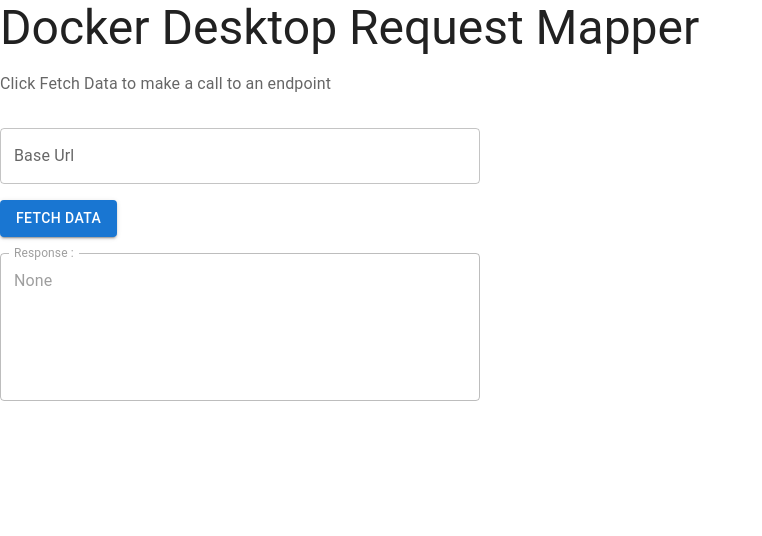
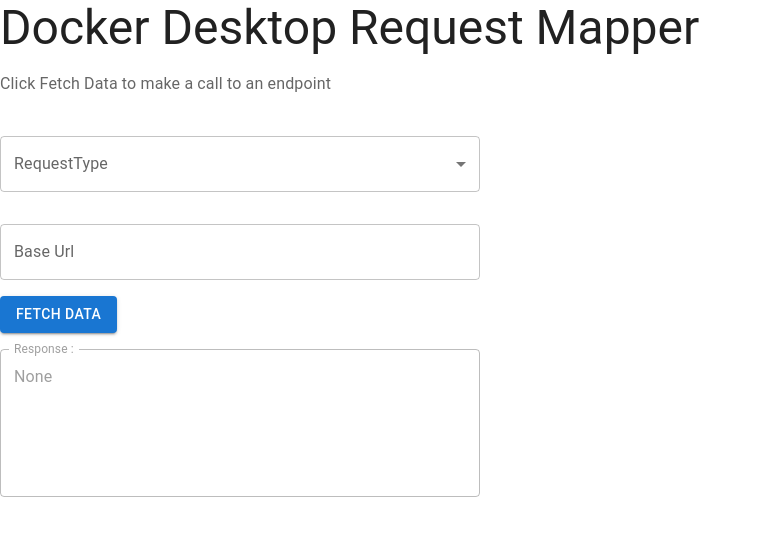
Before and after one commit to jatin711-debug/request-docker-extension, a React (Create React App) app in the folder ui/: page / in a window 1280 px wide. Shown: the top 536 px of the page, without its empty margins (0-762 px from the left). Built offline with nearby package versions, Linux system fonts and the light colour scheme; what @docker/docker-mui-theme would draw is missing.

Commit message:
adding request states

```diff
--- a/package.json
+++ /dev/null
@@ -1,5 +0,0 @@
-{
-  "dependencies": {
-    "axios": "^0.27.2"
-  }
-}
--- a/ui/src/App.tsx
+++ b/ui/src/App.tsx
@@ -1,18 +1,22 @@
 import {useState} from 'react';
 import Button from '@mui/material/Button';
-import { Stack, TextField, Typography } from '@mui/material';
-import axios from 'axios';
-
+import { Stack, TextField, Typography, MenuItem, InputLabel, Box, FormControl } from '@mui/material';
+import Select, { SelectChangeEvent } from '@mui/material/Select';
+import {requestStates, createHttpRequest} from "./helpers/request-state";
 export function App() {
   const [state,setState] = useState("");
-  const[input,setInput] = useState("");
+  const [input,setInput] = useState("");
+  const [requestType, setRequestType] = useState('');
+  const handleChange = (event: SelectChangeEvent) => {
+    setRequestType(event.target.value as string);
+  };
   async function handleClick() {
-    if(input.length < 1 ){
-      setState("")
+    if(input.length < 1){
+      setState('')
       alert("Please Use Valid Link");
       return;
     }
-    const {data} = await axios.get(input);
+    const {data} = await createHttpRequest(requestType,input,{name:"Jatin",age:12});
     setState(JSON.stringify(data,null,2));
   }
   return (
@@ -21,6 +25,21 @@ export function App() {
       <Typography variant="body1" color="text.secondary" sx={{ mt: 2 }}>
         Click Fetch Data to make a call to an endpoint
       </Typography>
+      <Box sx={{ minWidth: 240, mt:5 }}>
+      <FormControl>
+        <InputLabel sx={{ width:240 }} id="simple-select-label">RequestType</InputLabel>
+        <Select
+          labelId="simple-select-label"
+          id="simple-select"
+          onChange={handleChange}
+          value={requestType}
+          defaultValue="None"
+          sx = {{ width: 480 }}
+        >
+          { requestStates.map(state => <MenuItem key={state.type} value={state.type}>{state.type}</MenuItem>) }
+        </Select>
+      </FormControl>
+    </Box>
       <Stack alignItems="start" spacing={2} sx={{ mt: 4 }}>
       <TextField
           label="Base Url"
--- /dev/null
+++ b/ui/src/helpers/request-state.ts
@@ -0,0 +1,18 @@
+import axios from 'axios';
+export const requestStates = [
+    {type:"post"},
+    {type:"get"},
+    {type:"DELETE"},
+    {type:"PUT"}
+]
+
+export const createHttpRequest = async (method: string, url: string, data:Object={}) =>{
+    console.log(method + " "+url+" "+JSON.stringify(data));
+
+    const response:any = axios({
+        method,
+        url,
+        data:JSON.stringify(data)
+    });
+    return response;
+}
```
Also changed, not shown: 1 other file (tests, documents, lock files or other folders).
